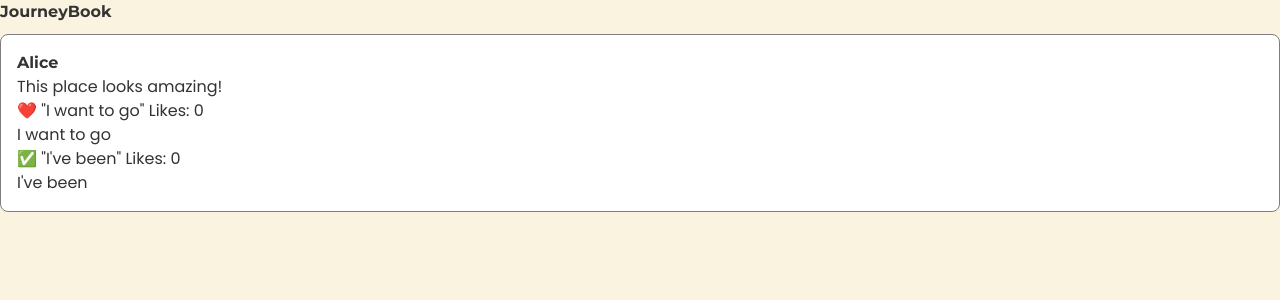
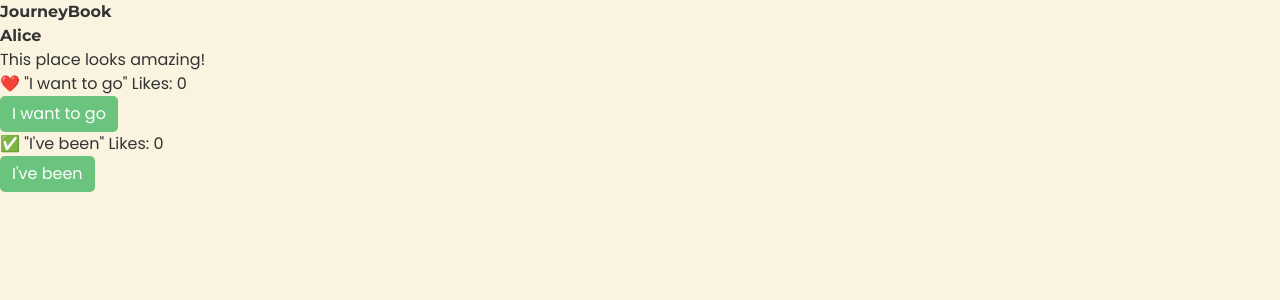
Before and after one commit to emilystewart26/journeybook, a Next.js app: page / in a window 1280 px wide. Shown: the top 300 px of the page. Built offline with nearby package versions, Linux system fonts and the light colour scheme.

Commit message:
update SocialCard to match Global CSS

```diff
--- a/src/components/SocialCard.js
+++ b/src/components/SocialCard.js
@@ -47,17 +47,17 @@ export default function SocialCard({ post }) {
   };
 
   return (
-    <div className="card">
+    <div>
       <h3>{post.username}</h3>
       <p>{post.text}</p>
 
       <p>❤️ "I want to go" Likes: {likesWantToGo}</p>
-      <button onClick={handleWantToGo}>
+      <button className='like-button' onClick={handleWantToGo}>
         I want to go
       </button>
 
       <p>✅ "I've been" Likes: {likesBeen}</p>
-      <button onClick={handleBeen}>
+      <button className='like-button' onClick={handleBeen}>
         I've been
       </button>
     </div>
```
